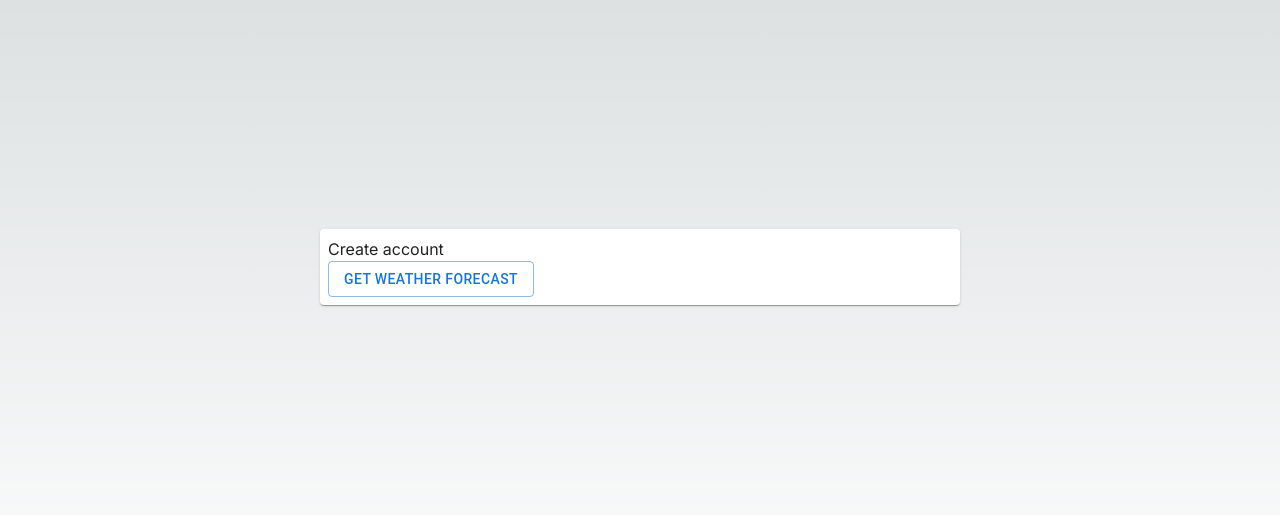
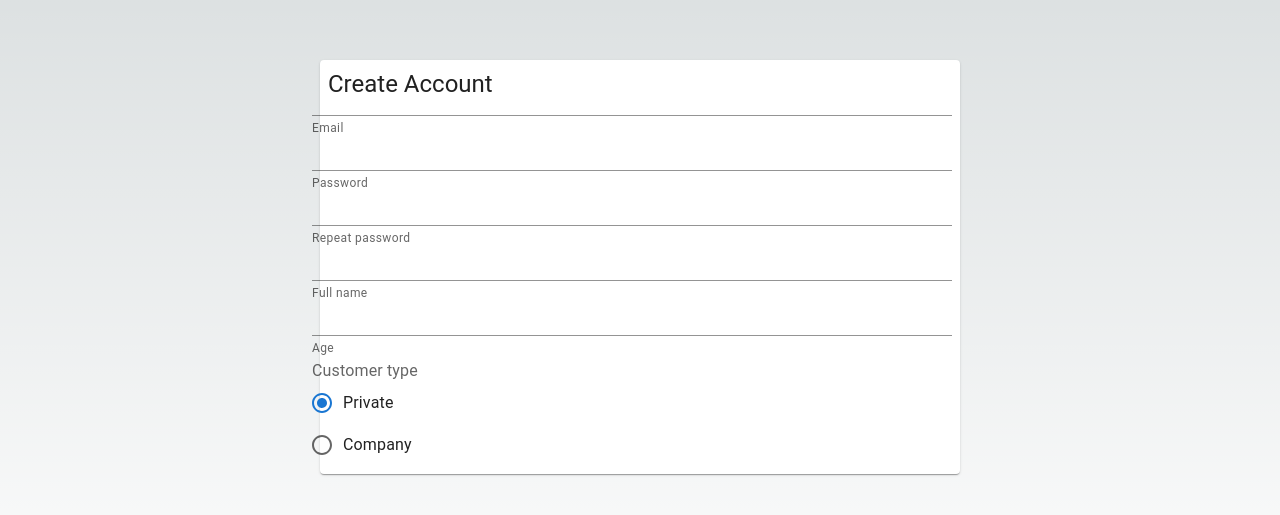
Before and after one commit to lisu9090/dotnet-react-sample, a Next.js app in the folder src/AwesomeApp.UI/: page /create-account in a window 1280 px wide. Shown: the part 133-648 px from the top of the page. Built offline with nearby package versions, Linux system fonts and the light colour scheme.

Commit message:
simple form

```diff
--- a/src/AwesomeApp.UI/src/pages/create-account/index.tsx
+++ b/src/AwesomeApp.UI/src/pages/create-account/index.tsx
@@ -2,41 +2,83 @@
 
 import { useState } from "react";
 import { PageBox } from "@/components/page-box";
-import { Button } from "@mui/material";
+import { Button, Card, CardContent, FormControl, FormControlLabel, FormLabel, Grid, Radio, RadioGroup, TextField, Typography } from "@mui/material";
+import { CustomerType } from "@/types/models";
 
-interface WeatherDto {
-  date: string;
-  temperatureC: number;
-  temperatureF: number;
-  summary: string;
-}
-
-export default function CreateAccount({ title }: { title: string}): React.ReactElement {
-  const [weathers, setWeathers] = useState<WeatherDto[]>([])
-
-  async function fetchData(): Promise<any> {
-    const response = await fetch('https://localhost:7075/WeatherForecast')
-
-    if (response.ok) {
-      const data: WeatherDto[] = await response.json()
-
-      setWeathers(data)
-    }
-  }
-
+export default function CreateAccount(): React.ReactElement {
   return (
     <PageBox>
-      <span>Create account</span>
-      <div>
-        {weathers.map((weather, index) => (
-          <div key={index}>
-            <span>{weather.date}</span>
-            <span>{weather.temperatureC}</span>
-            <span>{weather.summary}</span>
-          </div>
-        ))}
-      </div>
-      <Button variant="outlined" onClick={() => fetchData()} >Get weather forecast</Button>
+      <Grid container direction="column">
+        <Grid item>
+          <Typography variant="h5">Create Account</Typography>
+        </Grid>
+        <Grid
+          item
+          container
+          spacing={2}
+          direction="column"
+          justifyContent="space-between"
+          alignItems="stretch"
+        >
+          <FormControl>
+            <TextField
+              required
+              type="email"
+              helperText="Email"
+              variant="standard"
+            />
+          </FormControl>
+          <FormControl>
+            <TextField
+              required
+              type="password"
+              helperText="Password"
+              variant="standard"
+            />
+          </FormControl>
+          <FormControl>
+            <TextField
+              required
+              type="password"
+              helperText="Repeat password"
+              variant="standard"
+          />
+          </FormControl>
+          <FormControl>
+            <TextField
+              required
+              type="text"
+              helperText="Full name"
+              variant="standard"
+            />
+          </FormControl>
+          <FormControl>
+            <TextField
+              required
+              type="number"
+              helperText="Age"
+              variant="standard"
+            />
+          </FormControl>
+          <FormControl>
+            <FormLabel id="customer-type">Customer type</FormLabel>
+            <RadioGroup
+              name="radio-buttons-group"
+              defaultValue={CustomerType.private}
+            >
+              <FormControlLabel value={CustomerType.private} control={<Radio />} label="Private" />
+              <FormControlLabel value={CustomerType.company} control={<Radio />} label="Company" />
+            </RadioGroup>
+          </FormControl>
+        </Grid>
+        <Grid
+          item
+          container
+          justifyContent="space-between"
+        >
+
+        </Grid>
+      </Grid>
     </PageBox>
   )
 }
--- /dev/null
+++ b/src/AwesomeApp.UI/src/types/models/CustomerType.ts
@@ -0,0 +1,4 @@
+export enum CustomerType {
+  private = 'private',
+  company = 'company'
+}
--- /dev/null
+++ b/src/AwesomeApp.UI/src/types/models/index.ts
@@ -0,0 +1 @@
+export * from './CustomerType'
```
Also changed, not shown: src/AwesomeApp.UI/src/lib/ApiClient.ts (added, +13 -0 lines), src/AwesomeApp.UI/src/types/dtos/CreateAccountDto.d.ts (+14 -0 lines).
